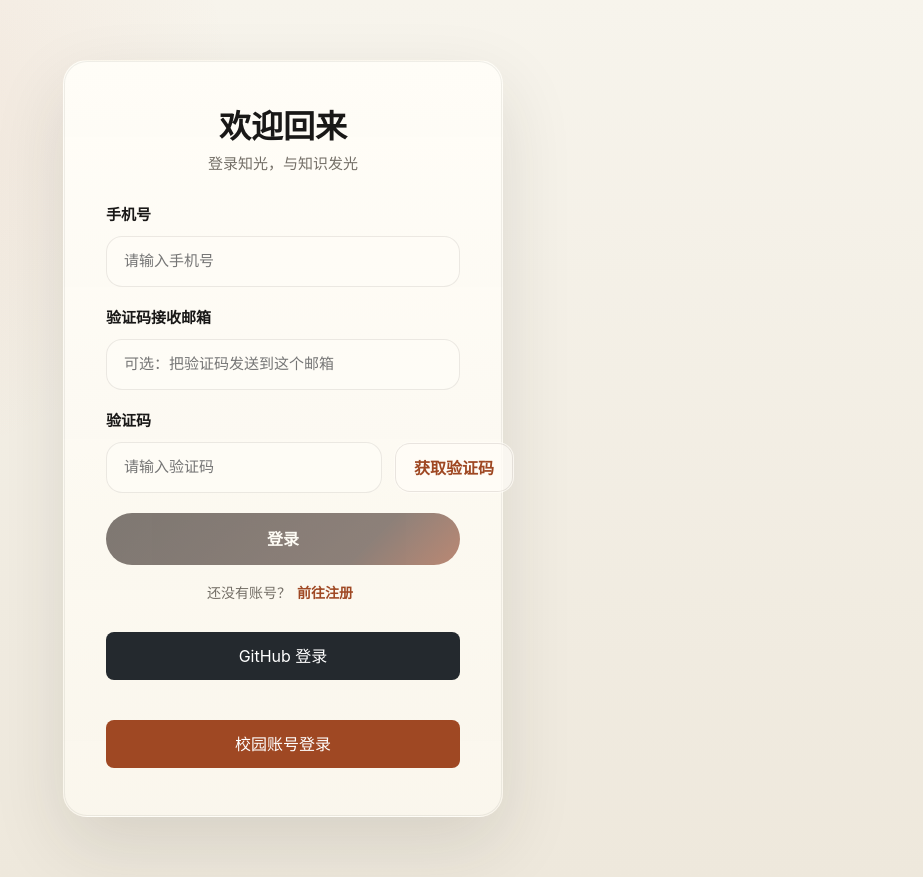
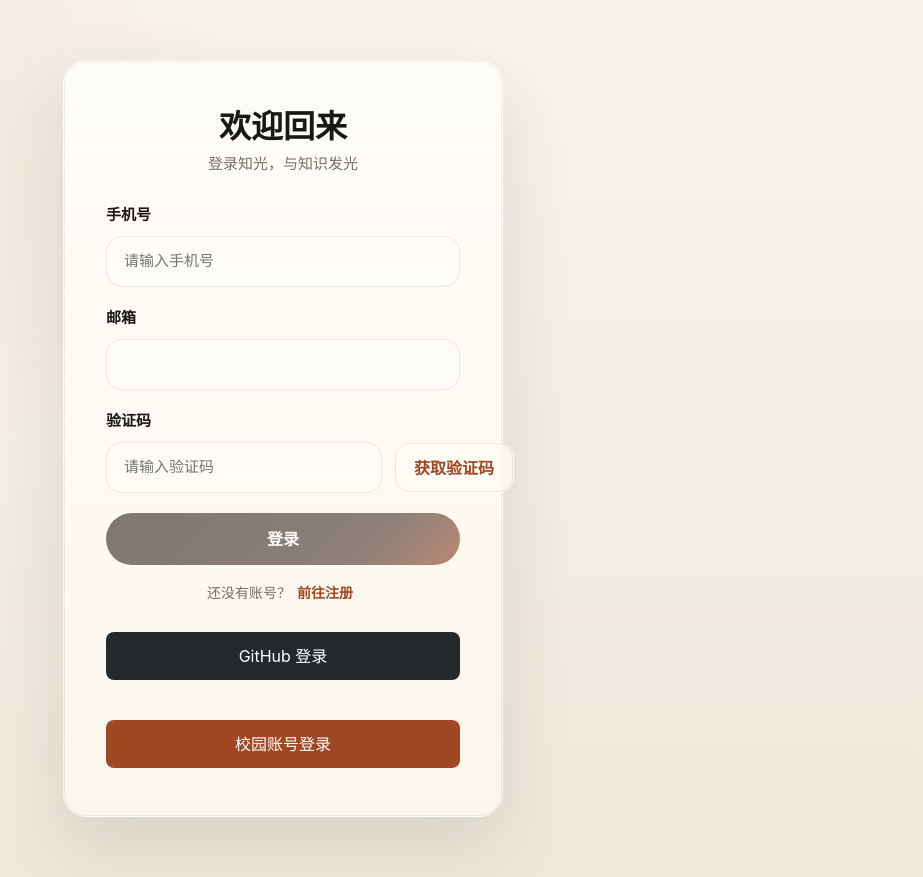
Before and after one commit to Crazy-ChenMiLin/Vlog, a React (Vite) app in the folder zhiguang_fe/zhiguang_fe-main/: page /login in a window 1280 px wide. Shown: the whole page, without its empty margins (357-1280 px from the left). Built offline with nearby package versions, Linux system fonts and the light colour scheme.

Commit message:
前端feat:(loginpage)优化

```diff
--- a/zhiguang_fe/zhiguang_fe-main/src/pages/LoginPage.tsx
+++ b/zhiguang_fe/zhiguang_fe-main/src/pages/LoginPage.tsx
@@ -128,13 +128,12 @@ const LoginPage = () => {
           </div>
 
           <div className={styles.field}>
-            <label className={styles.label} htmlFor="deliveryEmail">验证码接收邮箱</label>
+            <label className={styles.label} htmlFor="deliveryEmail">邮箱</label>
             <input
               id="deliveryEmail"
               className={styles.input}
               value={deliveryEmail}
               onChange={event => setDeliveryEmail(event.target.value)}
-              placeholder="可选：把验证码发送到这个邮箱"
               type="email"
               autoComplete="email"
             />
```
